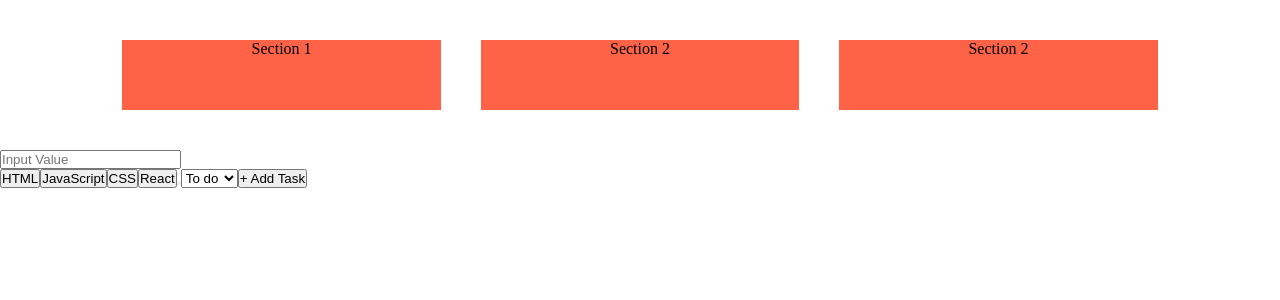
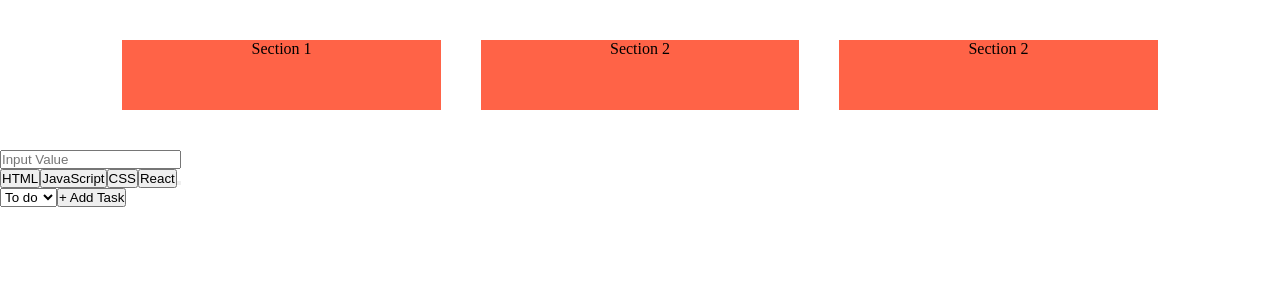
Before and after one commit to adammmusial/project-todo-app, a React (Vite) app in the folder react-todo-app/: page / in a window 1280 px wide. Shown: the top 300 px of the page. Built offline with nearby package versions, Linux system fonts and the light colour scheme.

Commit message:
feat: add styling for task input

```diff
--- /dev/null
+++ b/react-todo-app/src/components/TaskForm.css
@@ -0,0 +1,32 @@
+.app_header {
+    display: flex;
+    justify-content: center;
+    align-items: center;
+    border-bottom: 1px #dcdcdc;
+    flex-direction: column;
+  }
+
+.app_header > form {
+    width: 40%;
+}
+
+
+.task_input{
+    font-size: 20px;
+    font-weight: 500;
+    color: #000;
+    border-color: #f9f9f9;
+    border-radius: 5px;
+    border: 1px solid #dfe3e6;
+    padding: 8px;
+    margin-bottom: 15px;
+    width: 100%;
+}
+
+.tag {
+    font-size: 0.7rem;
+    padding: 2px;
+    border-radius: 5px;
+    margin: 1px;
+    width: 30px;
+}
--- a/react-todo-app/src/components/TaskForm.jsx
+++ b/react-todo-app/src/components/TaskForm.jsx
@@ -1,26 +1,27 @@
 import React, { useState } from "react";
 
 
+function TaskForm() {
+    const [inputValue, setInputValue] = useState('');
 
-function  TaskForm()  {
-	const  [inputValue, setInputValue] =  useState('');
-
-	const  handleChange = (event) => {
+    const handleChange = (event) => {
         setInputValue(event.target.value);
     };
 
-return  (
+    return (
         <header className="app_header">
             <form>
-            <input  type="text"  value={inputValue} onChange={handleChange} placeholder="Input Value" />
+                <input type="text" className="task_input" value={inputValue} onChange={handleChange} placeholder="Input Value" />
             </form>
             <div className="task_for_bottom_line">
+                <div>
                     <button className="tag">HTML</button>
                     <button className="tag">JavaScript</button>
                     <button className="tag">CSS</button>
                     <button className="tag">React</button>
                     <button className="tag"></button>
-
+                </div>
+                <div>
                     <select name="" id="" className="task_status">
 
                         <option value="todo">To do</option>
@@ -28,8 +29,10 @@ return  (
                         <option value="done">Done</option>
 
                     </select>
-            <button type = 'submit' className="task_submit">+ Add Task</button>
+                    <button type='submit' className="task_submit">+ Add Task</button>
+                </div>
             </div>
         </header>
-)};
+    )
+};
 export default TaskForm
```
Lines whose indentation alone changed are shown as unchanged.
